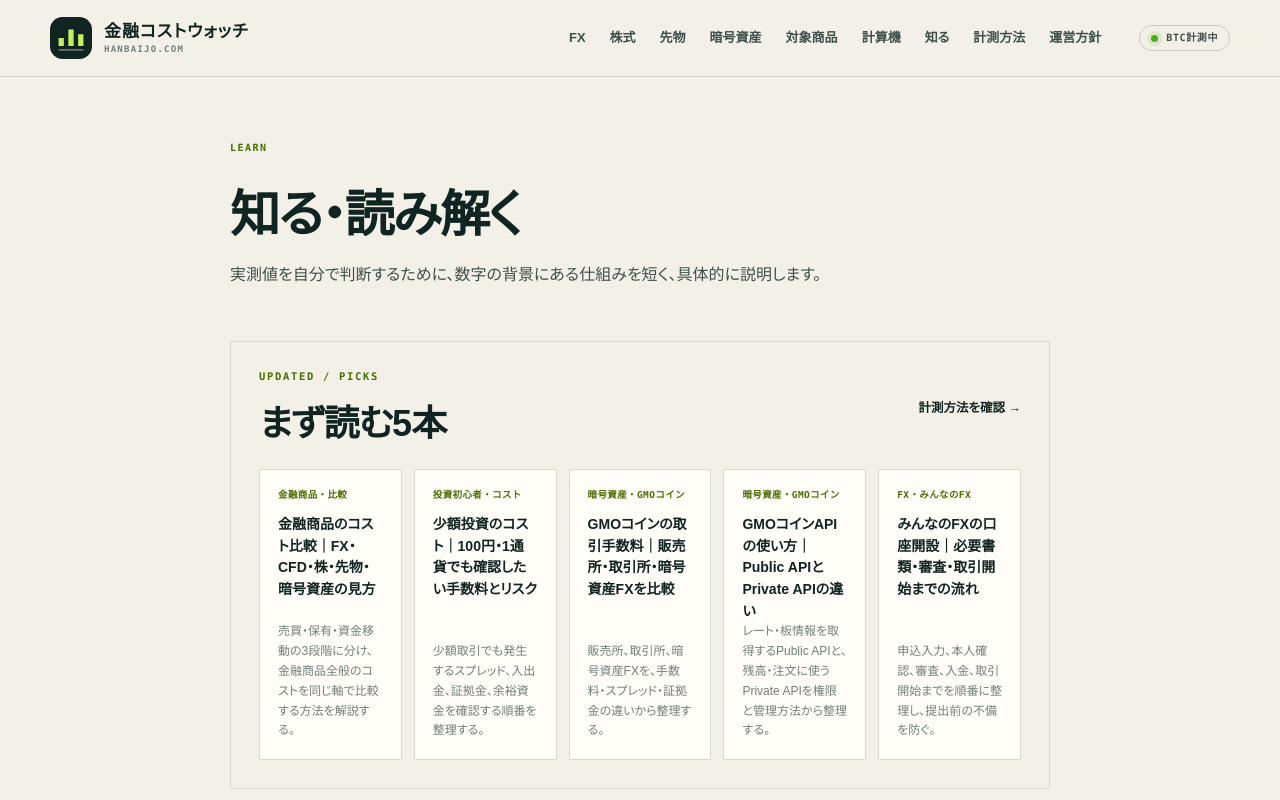
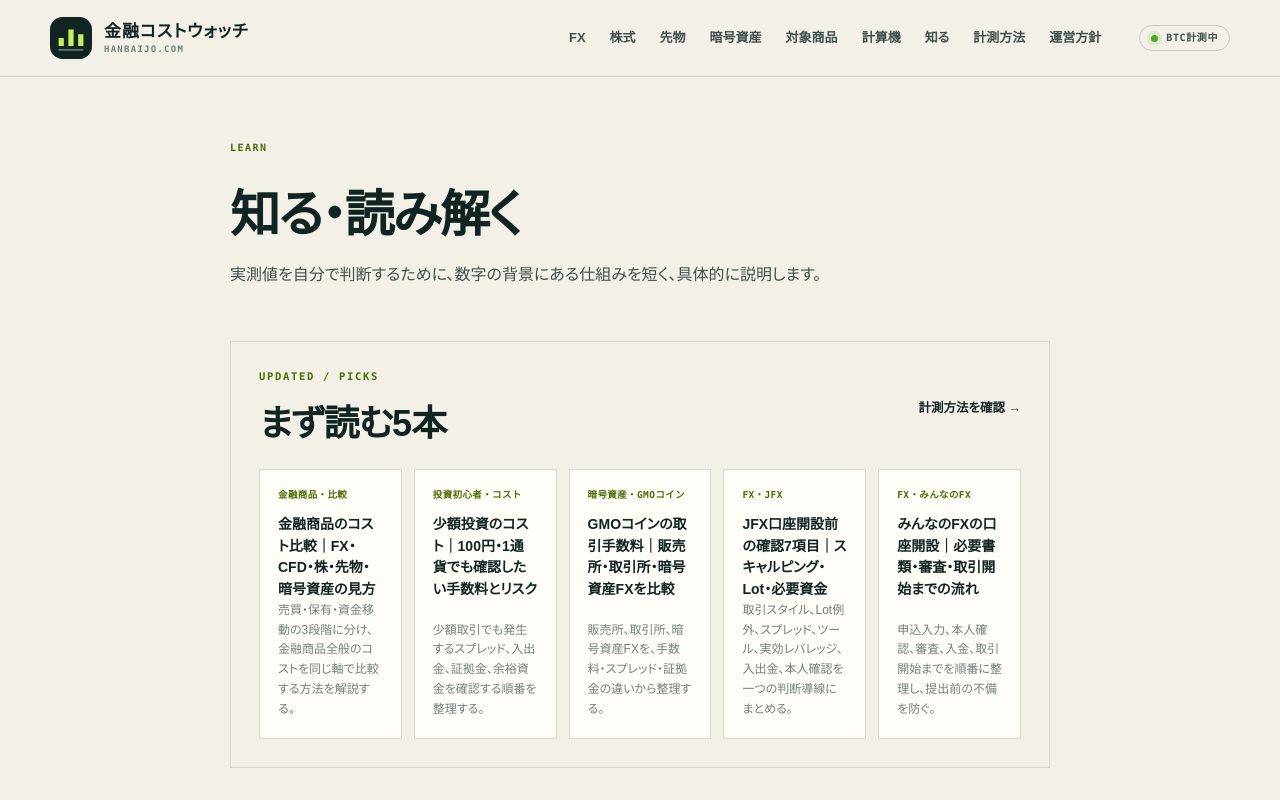
Before and after one commit to mrok18/hanbaijo, a Next.js app: page /articles in a window 1280 px wide. Shown: the top 800 px of the page. Built offline with nearby package versions, Linux system fonts and the light colour scheme.

Commit message:
Refine article discovery for approved FX partners

```diff
--- a/app/articles/page.tsx
+++ b/app/articles/page.tsx
@@ -55,7 +55,7 @@ export default function Articles() {
     'financial-product-cost-comparison',
     'small-budget-investing-costs',
     'gmo-coin-trading-fees',
-    'gmo-coin-api-public-private',
+    'jfx-before-account-opening-checklist',
     'minna-fx-account-opening-flow',
   ];
   const featured = featuredSlugs.map((slug) => POSTS.find((post) => post.slug === slug)).filter(Boolean);
--- a/components/ArticleDirectory.tsx
+++ b/components/ArticleDirectory.tsx
@@ -20,7 +20,7 @@ export default function ArticleDirectory({ posts }: { posts: readonly Post[] })
 
   return <section aria-labelledby="all-articles-title">
     <div className="article-directory-head"><div><p className="section-index">ALL ARTICLES</p><h2 id="all-articles-title">すべての記事</h2></div><span aria-live="polite">{filtered.length} / {posts.length}件</span></div>
-    <label className="article-search"><span>記事を検索</span><input type="search" value={query} onChange={(event) => setQuery(event.target.value)} placeholder="例：スプレッド、入金、ロスカット" /></label>
+    <label className="article-search"><span>記事を検索</span><input aria-label="記事をキーワードで検索" type="search" value={query} onChange={(event) => setQuery(event.target.value)} placeholder="例：スプレッド、入金、ロスカット" /></label>
     <div className="article-categories" aria-label="カテゴリで絞り込む">{categories.map((item) => <button type="button" key={item} className={category === item ? 'active' : ''} aria-pressed={category === item} onClick={() => setCategory(item)}>{item}</button>)}</div>
     <ul className="post-list article-index">
       {filtered.map((post) => <li key={post.slug}><span>{post.category}</span><div><Link href={`/articles/${post.slug}`}>{post.title}</Link><p>{post.desc}</p></div><b aria-hidden="true">→</b></li>)}
```
